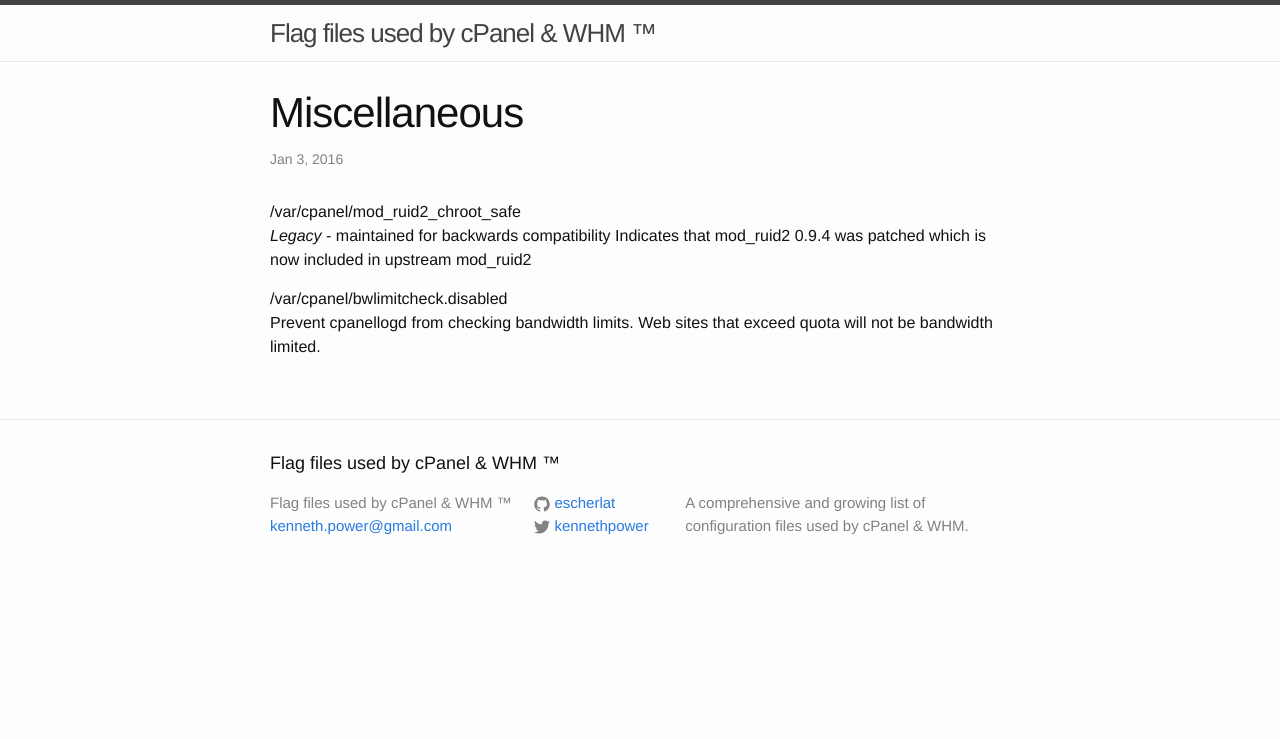
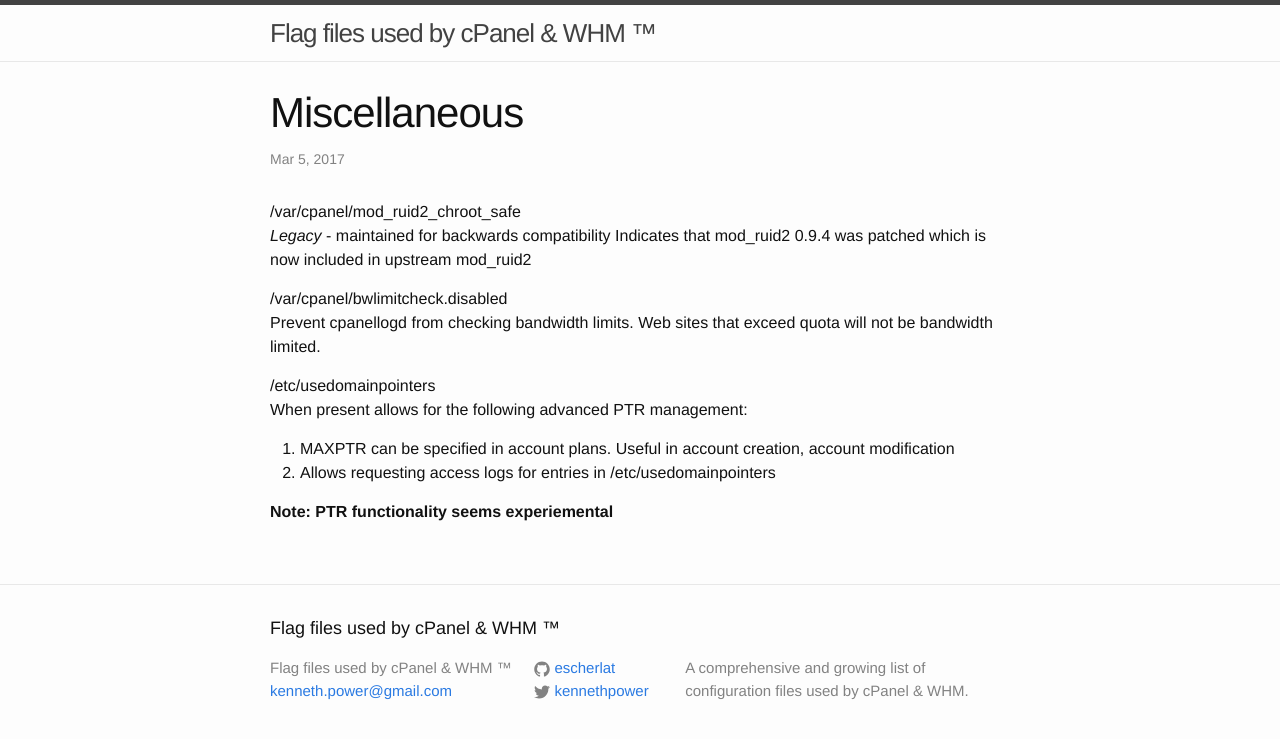
Before and after one commit to escherlat/flagfile.com, a Jekyll site: the page built from _posts/2016-01-04-misc.markdown, in a window 1280 px wide. Shown: the top 739 px of the page. Built offline with Jekyll 4.4.1, drawn with Linux system fonts in a browser that asks for light colours; nearby versions of some CDN libraries.

Commit message:
Added info about usedomainpointers

```diff
--- a/_posts/2016-01-04-misc.markdown
+++ b/_posts/2016-01-04-misc.markdown
@@ -2,7 +2,7 @@
 layout: post
 title: Miscellaneous
 about: Files that don't fit in a particular category (yet)
-date: 2016-01-03
+date: 2017-03-05
 ---
 
 /var/cpanel/mod_ruid2_chroot_safe
@@ -12,3 +12,12 @@
 /var/cpanel/bwlimitcheck.disabled
 
 : Prevent cpanellogd from checking bandwidth limits. Web sites that exceed quota will not be bandwidth limited.
+
+/etc/usedomainpointers
+
+: When present allows for the following advanced PTR management:
+
+  1. MAXPTR can be specified in account plans. Useful in account creation, account modification
+  2. Allows requesting access logs for entries in /etc/usedomainpointers
+
+**Note: PTR functionality seems experiemental**
```
